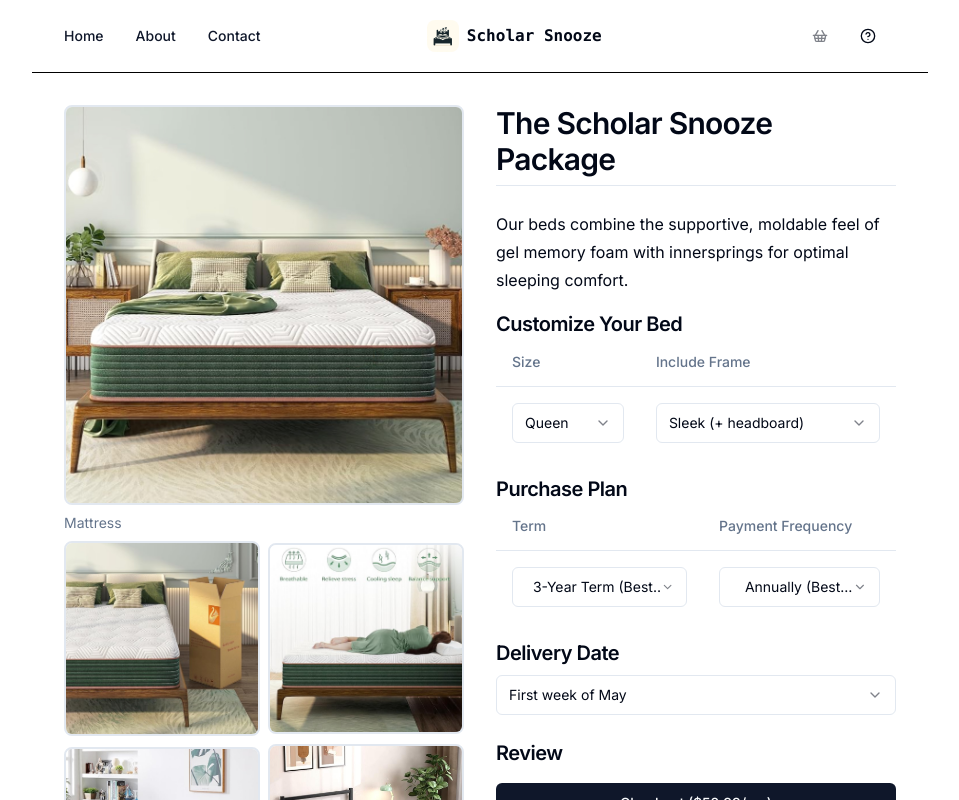
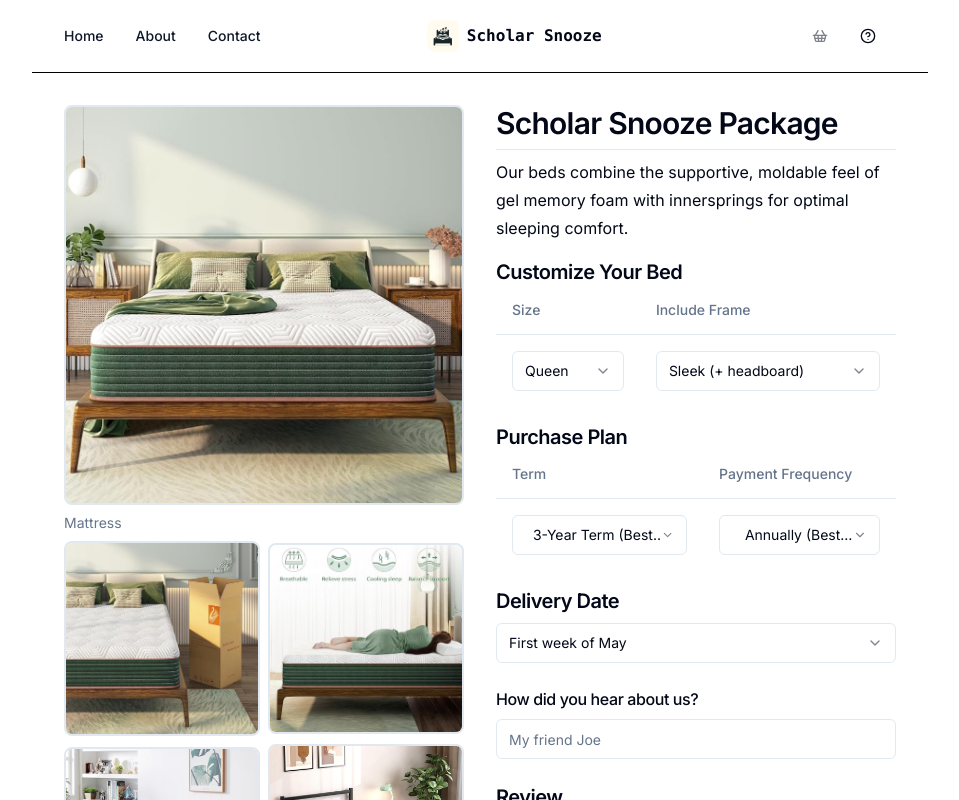
Before and after one commit to r0hin/sleeping, a Next.js app: page /order in a window 1280 px wide. Shown: the top 800 px of the page, without its empty margins (160-1119 px from the left). Built offline with nearby package versions, Linux system fonts and the light colour scheme.

Commit message:
Referring tings

```diff
--- a/app/api/checkout/route.ts
+++ b/app/api/checkout/route.ts
@@ -12,6 +12,7 @@
     term: "yr1" | "yr2" | "yr3",
     payment: "annual" | "monthly",
     delivery: "may" | "aug" | "custom",
+    referrer: string,
     date: string
   };
 
@@ -53,6 +54,7 @@
       term: customization.term,
       payment: customization.payment,
       delivery: customization.delivery,
+      referrer: customization.referrer,
       date: customization.date,
       ...customization.payment == "monthly" ? { totalMo: totals.totalMo } : { totalYr: totals.totalYear },
       totalForever: totals.totalForever,
--- a/app/api/paid/route.ts
+++ b/app/api/paid/route.ts
@@ -95,6 +95,7 @@
         term: string,
         payment: string,
         delivery: string,
+        referrer: string,
         totalMo: number,
         totalToday: number,
         totalForever: number,
--- a/app/order/page.tsx
+++ b/app/order/page.tsx
@@ -6,6 +6,7 @@
 import { Button } from "@/components/ui/button";
 import { format } from "date-fns"
 import { Calendar } from "@/components/ui/calendar"
+import { Input } from "@/components/ui/input"
 import { Popover, PopoverContent, PopoverTrigger } from "@/components/ui/popover"
 import { Calendar as CalendarIcon } from "lucide-react"
 
@@ -28,6 +29,7 @@
   const [term, setTerm] = useState<"yr1" | "yr2" | "yr3">("yr3");
   const [payment, setPayment] = useState<"annual" | "monthly">("annual");
   const [delivery, setDelivery] = useState<"may" | "aug" | "custom">("may");
+  const [referrer, setReferrer] = useState("");
   const [date, setDate] = useState<Date>();
 
   const beginCheckout = async () => {
@@ -41,6 +43,7 @@
         term,
         payment,
         delivery,
+        referrer,
         date: date ? date.toISOString() : ""
       }),
       headers: {
@@ -260,8 +263,8 @@
           <p className="text-sm mt-2 text-muted-foreground">Frame</p>
         </div>
         <div className="w-full md:pl-4">
-          <h2 className="scroll-m-20 border-b pb-2 text-3xl font-semibold tracking-tight first:mt-0">The Scholar Snooze Package</h2>
-          <p className="leading-7 [&:not(:first-child)]:mt-6">Our beds combine the supportive, moldable feel of gel memory foam with innersprings for optimal sleeping comfort.</p>
+          <h2 className="scroll-m-20 border-b pb-2 text-3xl font-semibold tracking-tight first:mt-0">Scholar Snooze Package</h2>
+          <p className="leading-7 mt-2">Our beds combine the supportive, moldable feel of gel memory foam with innersprings for optimal sleeping comfort.</p>
 
           <h4 className="scroll-m-20 mb-0 mt-4 text-xl font-semibold tracking-tight">Customize Your Bed</h4>
           <Table>
@@ -365,6 +368,9 @@
             )
           }
 
+          <h4 className="scroll-m-20 mb-2 mt-6 text-md font-medium tracking-tight">How did you hear about us?</h4>
+          <Input onChange={(e) => setReferrer(e.currentTarget.value)} value={referrer} type="email" placeholder="My friend Joe" />
+
           <h4 className="scroll-m-20 mb-2 mt-6 text-xl font-semibold tracking-tight">Review</h4>
           <Button onClick={beginCheckout} disabled={loading} className="w-full mt-2">Checkout (${totalMo - 0.01}/mo)</Button>
           <p className="text-sm mt-2 text-muted-foreground">Due today: <span className="line-through font-light">CA${(payment == "annual" ? ((Math.round(1.3 * (totalDelivery + totalYr)) - 0.01)) : (Math.round(1.3 * (totalDelivery + totalMo)) - 0.01))}</span> CA${(payment == "annual" ? (totalDelivery + totalYr - 0.01) : (totalDelivery + totalMo - 0.01))}.</p>
--- /dev/null
+++ b/components/ui/input.tsx
@@ -0,0 +1,25 @@
+import * as React from "react"
+
+import { cn } from "@/lib/utils"
+
+export interface InputProps
+  extends React.InputHTMLAttributes<HTMLInputElement> {}
+
+const Input = React.forwardRef<HTMLInputElement, InputProps>(
+  ({ className, type, ...props }, ref) => {
+    return (
+      <input
+        type={type}
+        className={cn(
+          "flex h-10 w-full rounded-md border border-input bg-background px-3 py-2 text-sm ring-offset-background file:border-0 file:bg-transparent file:text-sm file:font-medium placeholder:text-muted-foreground focus-visible:outline-none focus-visible:ring-2 focus-visible:ring-ring focus-visible:ring-offset-2 disabled:cursor-not-allowed disabled:opacity-50",
+          className
+        )}
+        ref={ref}
+        {...props}
+      />
+    )
+  }
+)
+Input.displayName = "Input"
+
+export { Input }
```
